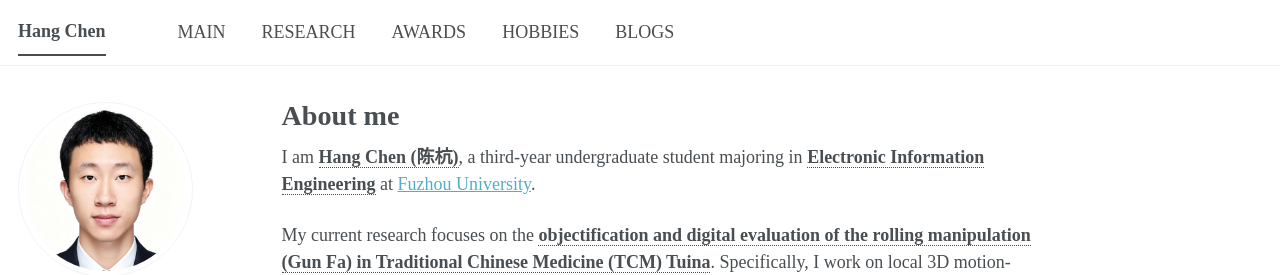
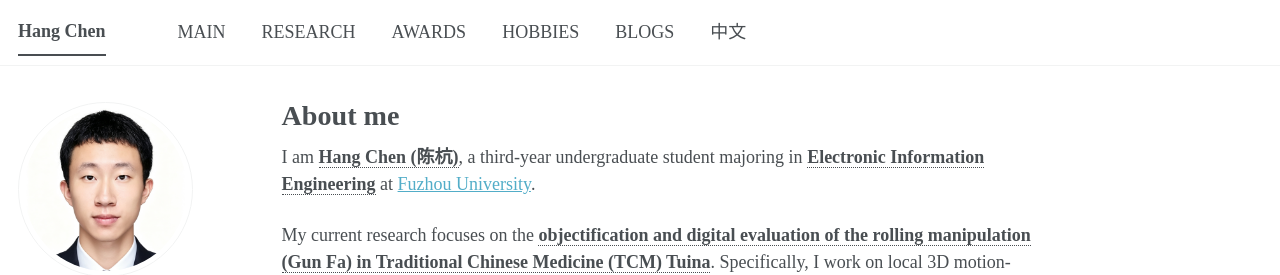
Before and after one commit to Nomkr/Nomkr.github.io, a Jekyll site: the page built from _pages/about.md, in a window 1280 px wide. Shown: the top 275 px of the page. Built offline with Jekyll 4.4.1, drawn with Linux system fonts in a browser that asks for light colours; a style sheet for code colours, icons or effects is not loaded.

Commit message:
Add Chinese toggle to nav

```diff
--- a/_data/navigation.yml
+++ b/_data/navigation.yml
@@ -14,3 +14,6 @@ main:
 
   - title: "BLOGS"
     url: https://hangchen.pages.dev/
+
+  - title: "中文"
+    url: /cn/
```
